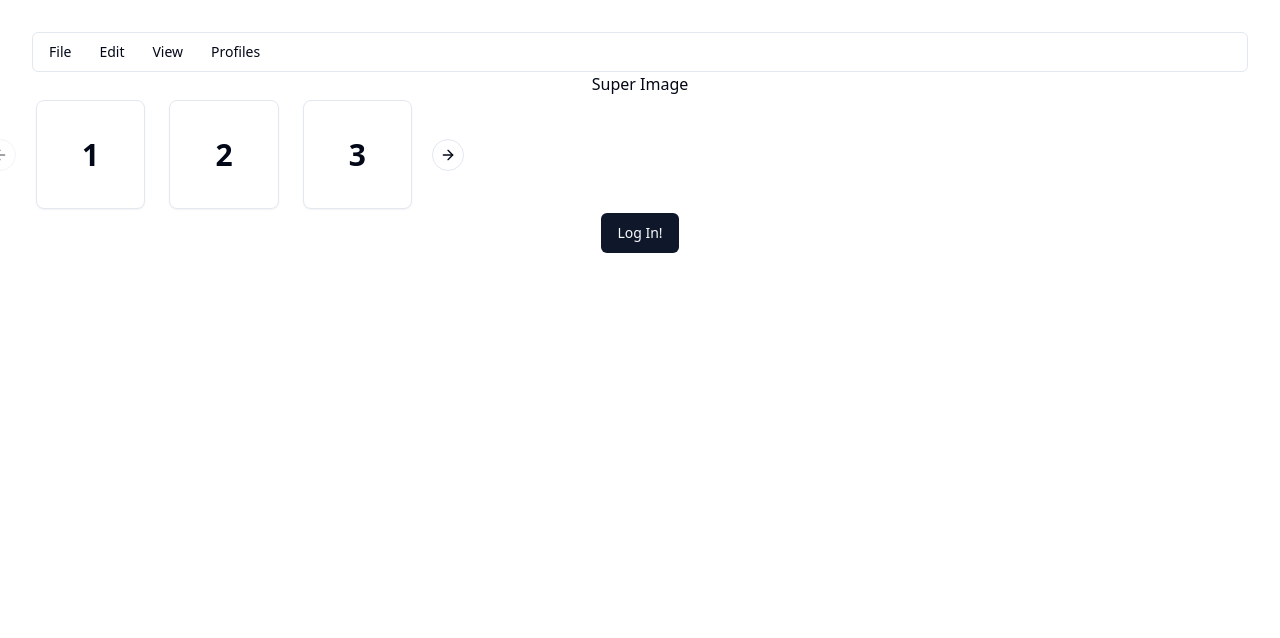
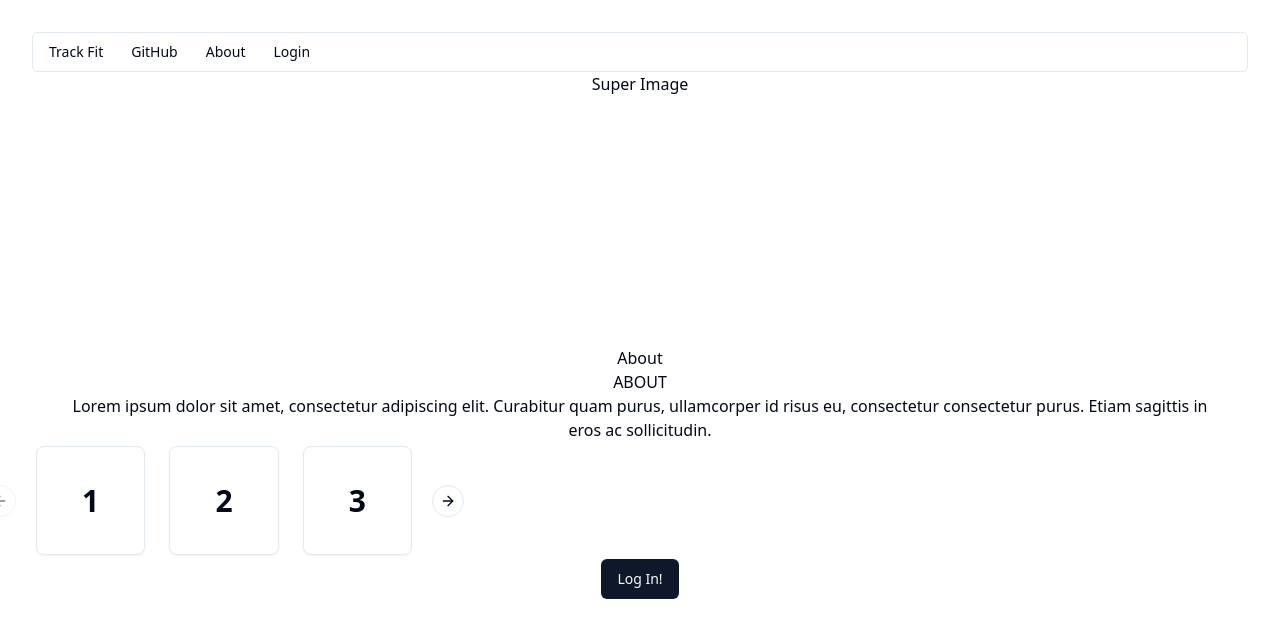
Before and after one commit to shivPratap007/track-fit, a React (Vite) app in the folder frontend/: page / in a window 1280 px wide. Shown: the top 638 px of the page. Built offline with nearby package versions, Linux system fonts and the light colour scheme.

Commit message:
reverting to react

```diff
--- a/frontend/src/App.jsx
+++ b/frontend/src/App.jsx
@@ -1,7 +1,8 @@
-import { useState } from 'react'
+// import { useState } from 'react'
 import {Button} from "./components/ui/button"
 import {Procarousel} from "./components/slideShow/carousel"
 import {Navbar} from "./components/navbar/navbar"
+import {About} from "./components/about/about"
 import './App.css'
 
 function App(){
@@ -9,6 +10,7 @@ function App(){
     <>
     <Navbar />
     <h1>Super Image</h1>
+    <About />
     <Procarousel />
     <Button>Log In!</Button>
     </>
--- /dev/null
+++ b/frontend/src/components/about/about.jsx
@@ -0,0 +1,23 @@
+export function About() {
+  return (
+<>
+      <div style={{marginTop:'15rem',width:'100%',height:'10px'}} className="about-scroll"></div>
+
+      <div className="container about">
+        <div className="row">
+          <div className="col-md-6 text-center">
+            About
+          </div>
+          <div className="col-md-6">
+            <h2 className="main-title about-h2">ABOUT</h2>
+            <p className="main-p">
+              Lorem ipsum dolor sit amet, consectetur adipiscing elit. Curabitur
+              quam purus, ullamcorper id risus eu, consectetur consectetur
+              purus. Etiam sagittis in eros ac sollicitudin.
+            </p>
+          </div>
+        </div>
+      </div>
+    </>
+  )
+}
--- a/frontend/src/components/navbar/navbar.jsx
+++ b/frontend/src/components/navbar/navbar.jsx
@@ -18,15 +18,14 @@ export function Navbar() {
   return (
     <Menubar>
       <MenubarMenu>
-        <MenubarTrigger>File</MenubarTrigger>
+        <MenubarTrigger>Track Fit</MenubarTrigger>
         <MenubarContent>
           <MenubarItem>
-            New Tab <MenubarShortcut>⌘T</MenubarShortcut>
+            Get Started
           </MenubarItem>
           <MenubarItem>
-            New Window <MenubarShortcut>⌘N</MenubarShortcut>
+            Login
           </MenubarItem>
-          <MenubarItem disabled>New Incognito Window</MenubarItem>
           <MenubarSeparator />
           <MenubarSub>
             <MenubarSubTrigger>Share</MenubarSubTrigger>
@@ -37,70 +36,16 @@ export function Navbar() {
             </MenubarSubContent>
           </MenubarSub>
           <MenubarSeparator />
-          <MenubarItem>
-            Print... <MenubarShortcut>⌘P</MenubarShortcut>
-          </MenubarItem>
         </MenubarContent>
       </MenubarMenu>
       <MenubarMenu>
-        <MenubarTrigger>Edit</MenubarTrigger>
-        <MenubarContent>
-          <MenubarItem>
-            Undo <MenubarShortcut>⌘Z</MenubarShortcut>
-          </MenubarItem>
-          <MenubarItem>
-            Redo <MenubarShortcut>⇧⌘Z</MenubarShortcut>
-          </MenubarItem>
-          <MenubarSeparator />
-          <MenubarSub>
-            <MenubarSubTrigger>Find</MenubarSubTrigger>
-            <MenubarSubContent>
-              <MenubarItem>Search the web</MenubarItem>
-              <MenubarSeparator />
-              <MenubarItem>Find...</MenubarItem>
-              <MenubarItem>Find Next</MenubarItem>
-              <MenubarItem>Find Previous</MenubarItem>
-            </MenubarSubContent>
-          </MenubarSub>
-          <MenubarSeparator />
-          <MenubarItem>Cut</MenubarItem>
-          <MenubarItem>Copy</MenubarItem>
-          <MenubarItem>Paste</MenubarItem>
-        </MenubarContent>
+        <MenubarTrigger>GitHub</MenubarTrigger>
       </MenubarMenu>
       <MenubarMenu>
-        <MenubarTrigger>View</MenubarTrigger>
-        <MenubarContent>
-          <MenubarCheckboxItem>Always Show Bookmarks Bar</MenubarCheckboxItem>
-          <MenubarCheckboxItem checked>
-            Always Show Full URLs
-          </MenubarCheckboxItem>
-          <MenubarSeparator />
-          <MenubarItem inset>
-            Reload <MenubarShortcut>⌘R</MenubarShortcut>
-          </MenubarItem>
-          <MenubarItem disabled inset>
-            Force Reload <MenubarShortcut>⇧⌘R</MenubarShortcut>
-          </MenubarItem>
-          <MenubarSeparator />
-          <MenubarItem inset>Toggle Fullscreen</MenubarItem>
-          <MenubarSeparator />
-          <MenubarItem inset>Hide Sidebar</MenubarItem>
-        </MenubarContent>
+        <MenubarTrigger>About</MenubarTrigger>
       </MenubarMenu>
       <MenubarMenu>
-        <MenubarTrigger>Profiles</MenubarTrigger>
-        <MenubarContent>
-          <MenubarRadioGroup value="benoit">
-            <MenubarRadioItem value="andy">Andy</MenubarRadioItem>
-            <MenubarRadioItem value="benoit">Benoit</MenubarRadioItem>
-            <MenubarRadioItem value="Luis">Luis</MenubarRadioItem>
-          </MenubarRadioGroup>
-          <MenubarSeparator />
-          <MenubarItem inset>Edit...</MenubarItem>
-          <MenubarSeparator />
-          <MenubarItem inset>Add Profile...</MenubarItem>
-        </MenubarContent>
+        <MenubarTrigger>Login</MenubarTrigger>
       </MenubarMenu>
     </Menubar>
   )
```
Also changed, not shown: frontend/src/components/about/about.css (added).
